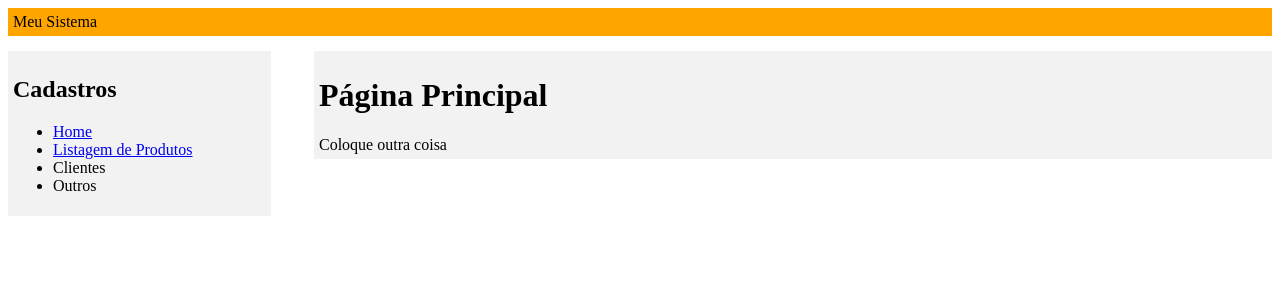
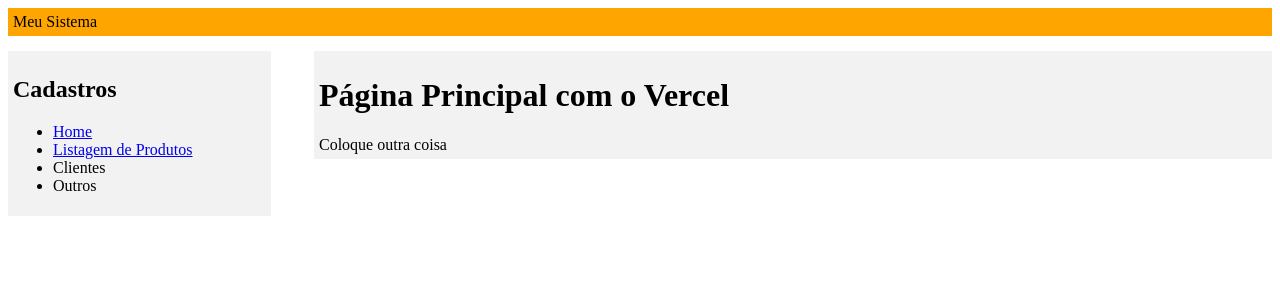
Before and after one commit to gehsso/django01, a Django app: page / in a window 1280 px wide. Shown: the top 300 px of the page. Run offline with Django 4.2, Linux system fonts and the light colour scheme.

Commit message:
Update index.html

```diff
--- a/home/templates/index.html
+++ b/home/templates/index.html
@@ -3,6 +3,6 @@
 
 {% block titulo %} Página Principal com o Vercel {% endblock %}
 
-{% block h1 %} Página Principal {% endblock %}
+{% block h1 %} Página Principal  com o Vercel  {% endblock %}
 
 {% block conteudo %} Coloque outra coisa {% endblock %}
```
